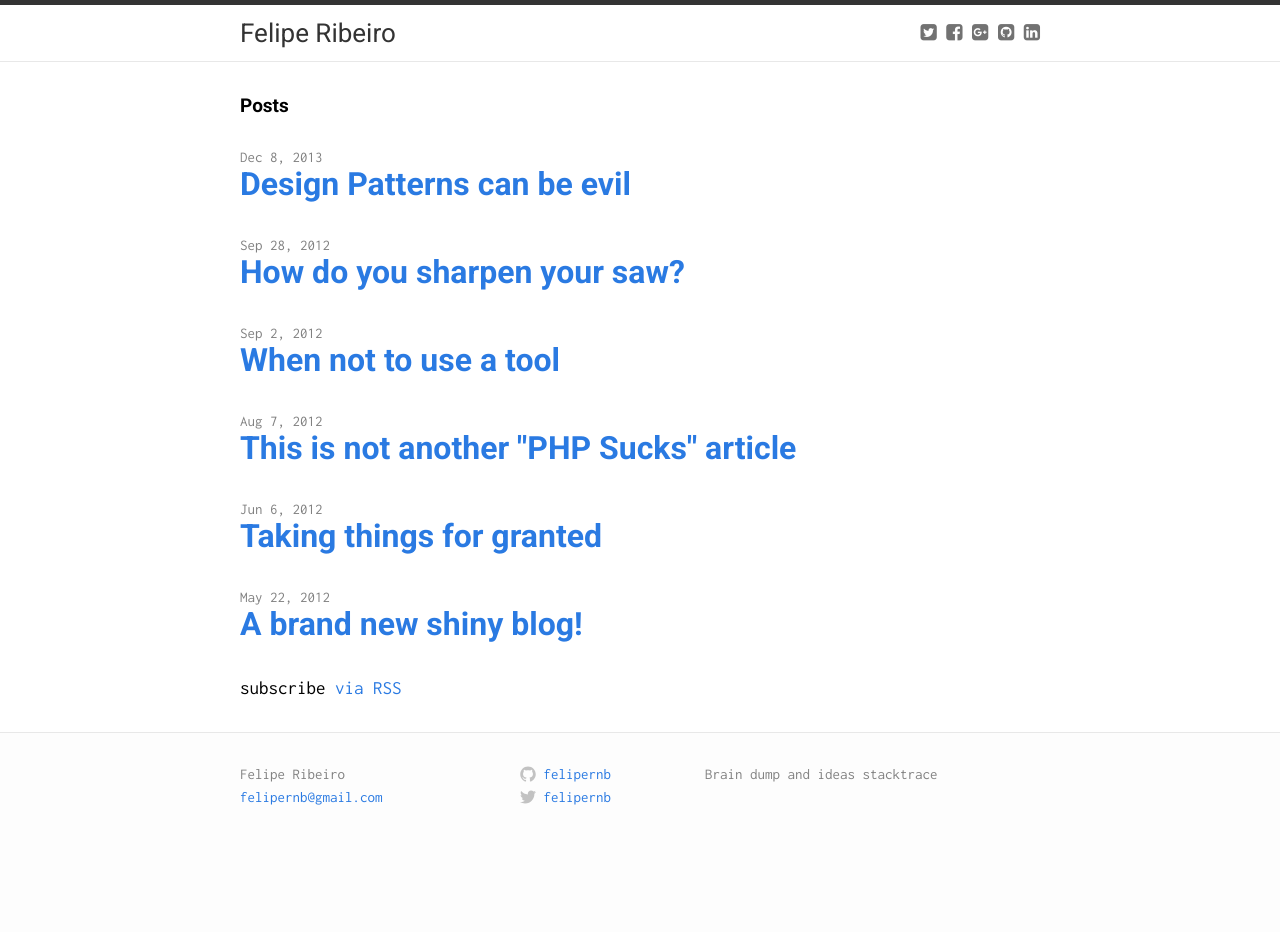
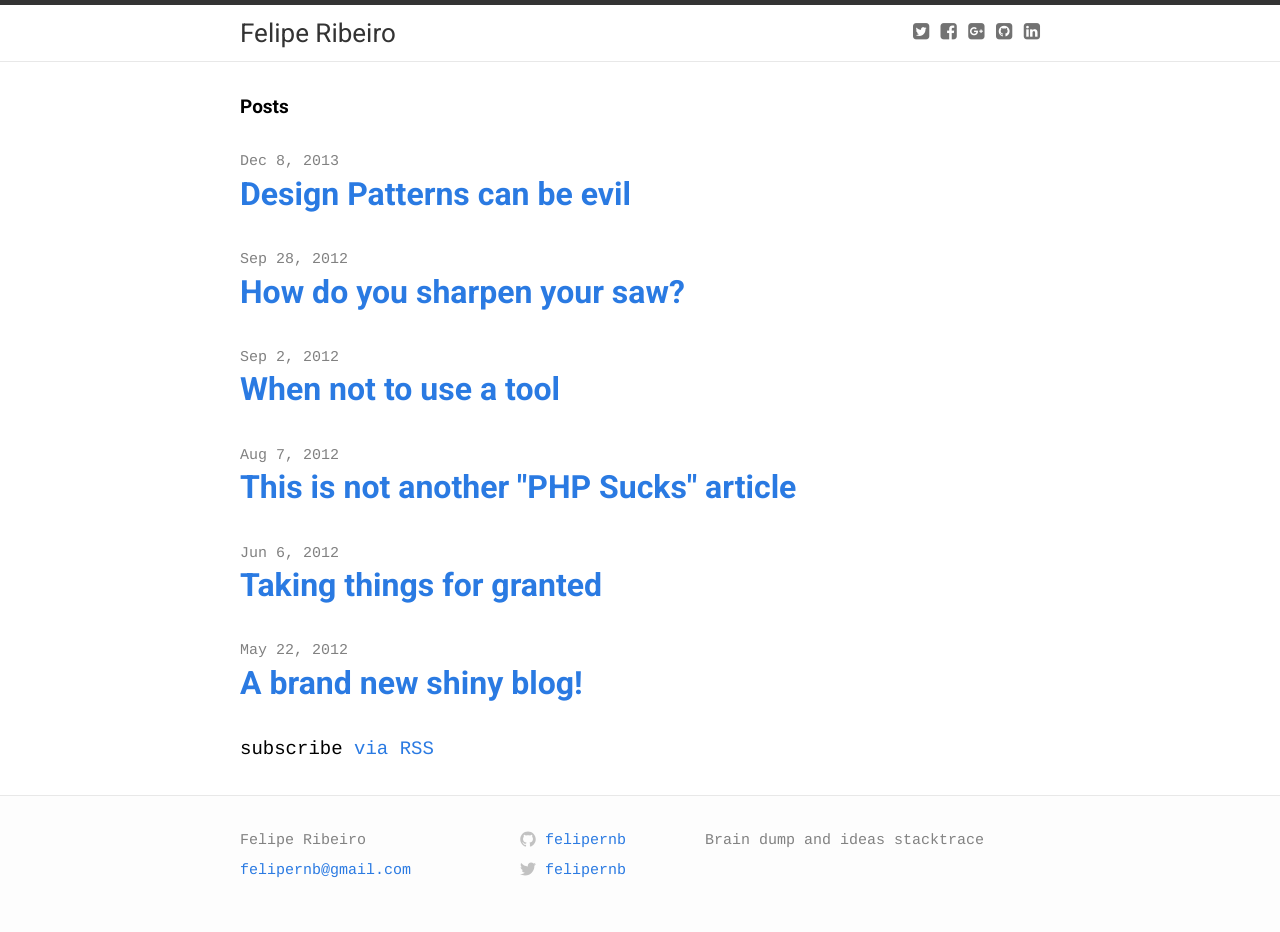
Before and after one commit to curiousTauseef/felipernb.github.io, a Jekyll site: the page built from index.html, in a window 1280 px wide. Built offline with Jekyll 4.4.1, drawn with Linux system fonts in a browser that asks for light colours; nearby versions of some CDN libraries; before the commit the page ends 900 px from its top, so only the background shows below that.

Commit message:
Change font

```diff
--- a/_includes/head.html
+++ b/_includes/head.html
@@ -28,7 +28,7 @@
     <meta name="viewport" content="width=device-width">
     <!-- Custom CSS -->
     <link rel="stylesheet" href="{{ "/css/main.css" | prepend: site.baseurl }}">
-    <link href='http://fonts.googleapis.com/css?family=Roboto:400,700|Inconsolata:400,700' rel='stylesheet' type='text/css'>
+    <link href='http://fonts.googleapis.com/css?family=Roboto:400,700|Cousine:400,700' rel='stylesheet' type='text/css'>
     <link rel="alternate" type="application/rss+xml" title="Felipe Ribeiro" href="{{site.url}}/feed.xml">
     <link rel="author" href="https://plus.google.com/115362068810405278627" title="Felipe Ribeiro on Google+">
     <link rel="icon" type="image/png" href="{{site.url}}/images/favicon.png">
--- a/css/main.css
+++ b/css/main.css
@@ -9,9 +9,9 @@
 html, body { height: 100%; }
 
 body {
-  font-family: Inconsolata, Helvetica, Arial, sans-serif;
+  font-family: Cousine, Helvetica, Arial, sans-serif;
   font-size: 19px;
-  line-height: 1.5;
+  line-height: 1.6em;
   background-color: #fdfdfd;
 }
 
```
